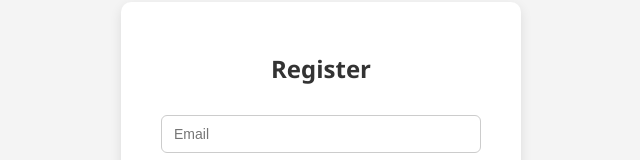
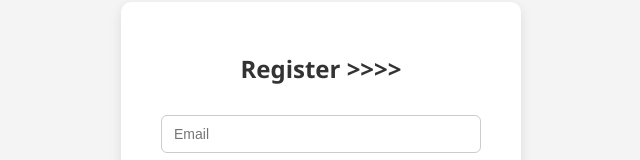
Before and after one commit to anishs21/express-login-app, a website: page public/register.html in a window 1280 px wide. Shown: the part 231-391 px from the top of the page, without its empty margins (319-959 px from the left). Drawn offline with Linux system fonts and the light colour scheme.

```diff
--- a/public/register.html
+++ b/public/register.html
@@ -77,7 +77,7 @@
 
 <body>
     <div class="register-container">
-        <h2>Register</h2>
+        <h2>Register >>>></h2>
         <form id="registerForm">
             <input type="email" id="email" placeholder="Email" required />
             <input type="password" id="password" placeholder="Password" required />
```
